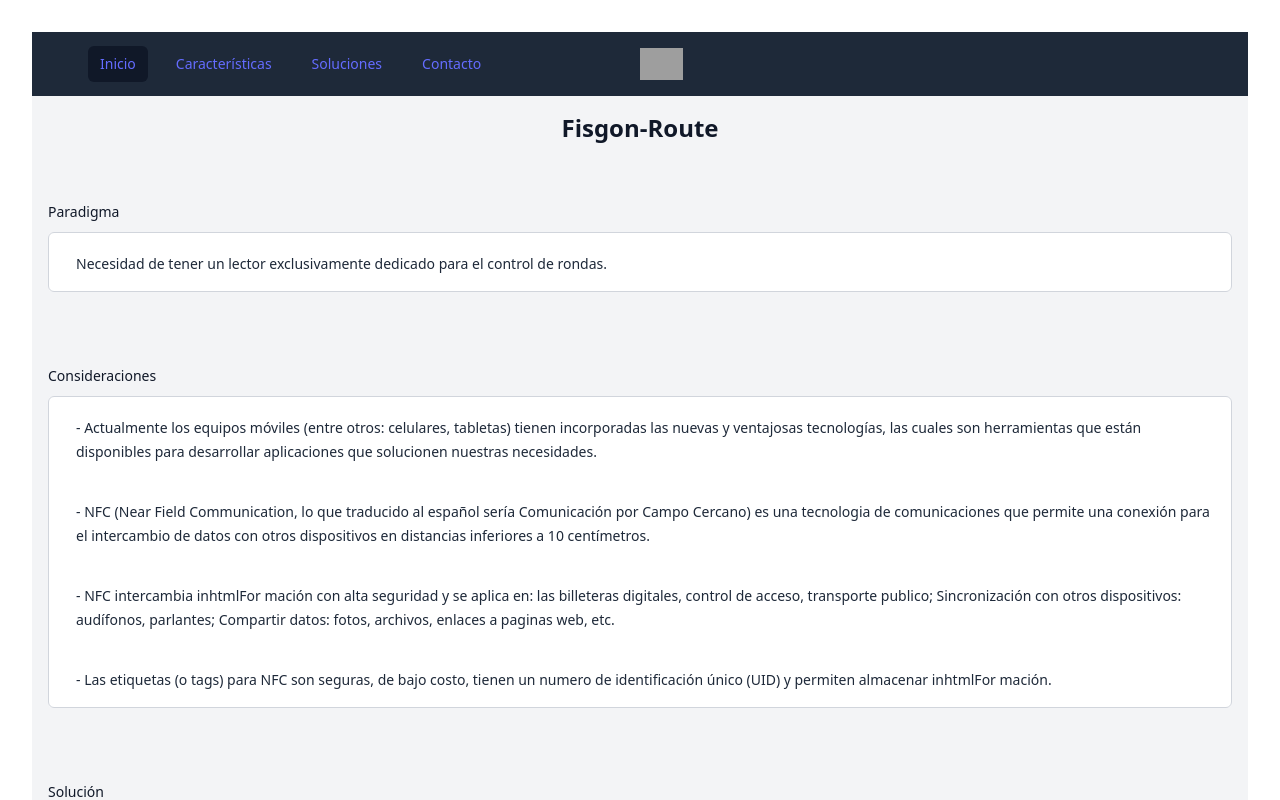
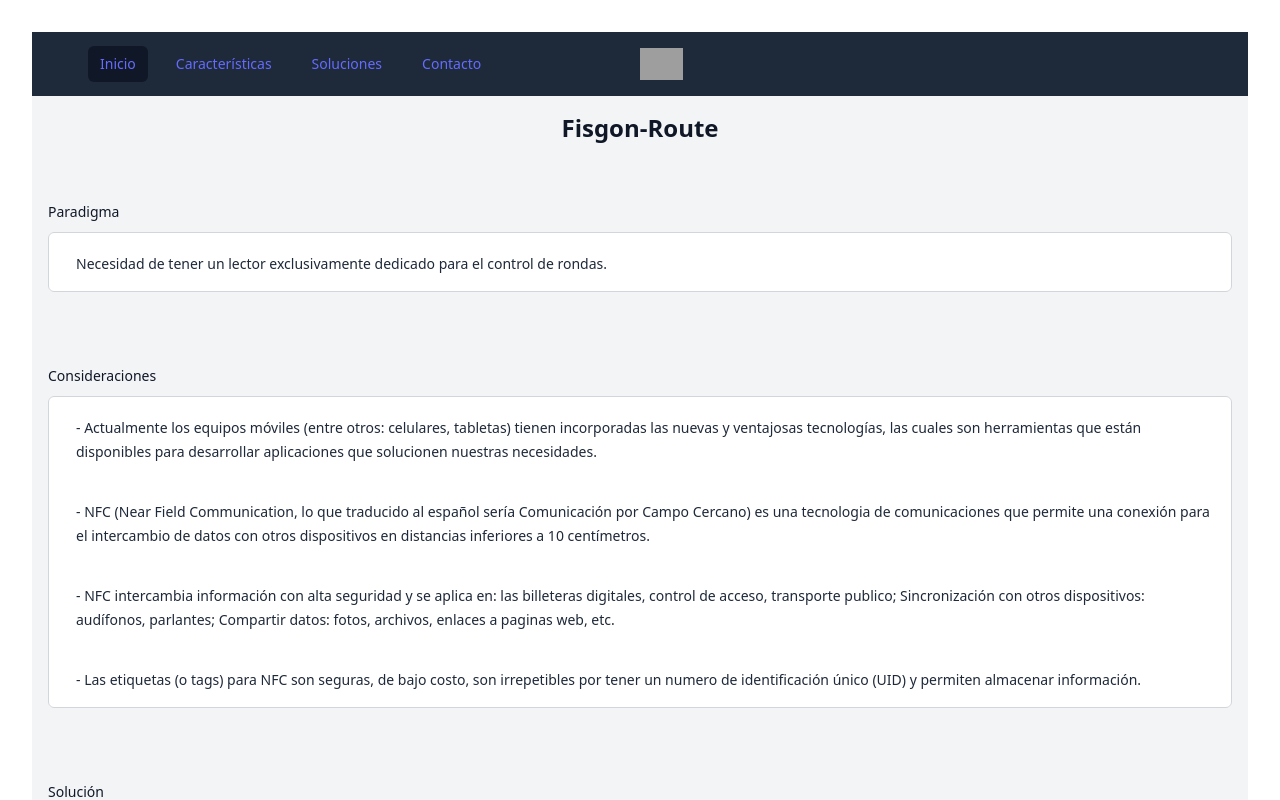
Before and after one commit to EricRojas/webfisgon, a React (Vite) app: page / in a window 1280 px wide. Shown: the top 800 px of the page. Built offline with nearby package versions, Linux system fonts and the light colour scheme; grey boxes are pictures that could not be loaded.

Commit message:
Correccion background Formulario Contacto

```diff
--- a/src/pages/1.home/Home.jsx
+++ b/src/pages/1.home/Home.jsx
@@ -25,11 +25,9 @@ const Home = () => {
               que están disponibles para desarrollar aplicaciones que solucionen nuestras necesidades.</p>
               <p className="mt-1 p-4 text-start text-sm/6 text-gray-800">- NFC (Near Field Communication, lo que traducido al español sería Comunicación por Campo Cercano) es una tecnologia de comunicaciones que permite
               una conexión para el intercambio de datos con otros dispositivos en distancias inferiores a 10 centímetros.</p>
-              <p className="mt-1 p-4 text-start text-sm/6 text-gray-800">- NFC intercambia inhtmlFor
-              mación con alta seguridad y se aplica en: las billeteras digitales, control de acceso, transporte publico;
+              <p className="mt-1 p-4 text-start text-sm/6 text-gray-800">- NFC intercambia información con alta seguridad y se aplica en: las billeteras digitales, control de acceso, transporte publico;
               Sincronización con otros dispositivos: audífonos, parlantes; Compartir datos: fotos, archivos, enlaces a paginas web, etc.</p>
-              <p className="mt-1 p-4 text-start text-sm/6 text-gray-800">- Las etiquetas (o tags) para NFC son seguras, de bajo costo, tienen un numero de identificación único (UID) y permiten almacenar inhtmlFor
-              mación.</p>
+              <p className="mt-1 p-4 text-start text-sm/6 text-gray-800">- Las etiquetas (o tags) para NFC son seguras, de bajo costo, son irrepetibles por tener un numero de identificación único (UID) y permiten almacenar información.</p>
             </div>
           </div>
         </div>
--- a/src/pages/4.contacto/Contacto.jsx
+++ b/src/pages/4.contacto/Contacto.jsx
@@ -129,7 +129,7 @@ const ContactForm = () => {
 // Render the form
   return (
     <form id='contact-form' onSubmit={submitToAPI}>
-      <div className="space-y-12">
+      <div className="bg-white space-y-12">
         <div className="border-b border-gray-900/10 pb-12">
         <div className="mb-4"></div>
           <h2 className="text-base/7 font-semibold text-gray-900">Contacto</h2>
```
